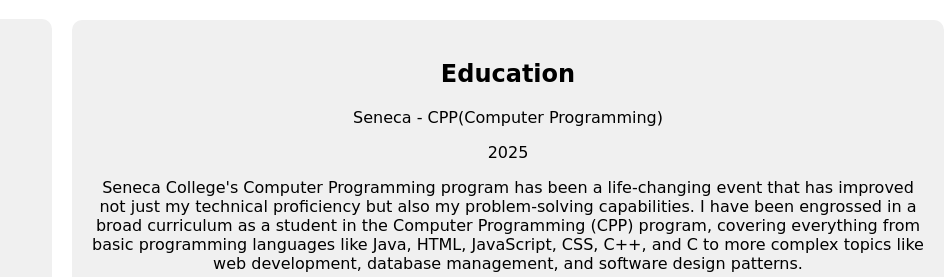
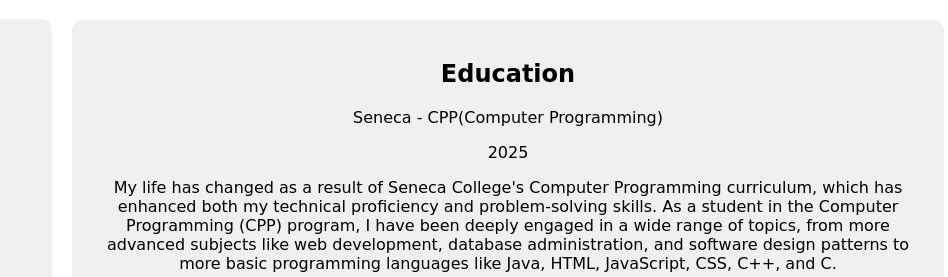
Before and after one commit to Taranomn/Taranom.githun.io, a website: page index.html in a window 1280 px wide. Shown: the top 277 px of the page, 332-1280 px from the left. Drawn offline with Linux system fonts and the light colour scheme; a web font is replaced by a local one.

Commit message:
Update index.html

```diff
--- a/index.html
+++ b/index.html
@@ -34,7 +34,7 @@
             <h2>Education</h2>
             <p>Seneca - CPP(Computer Programming)</p>
             <p>2025</p>
-            <p>Seneca College's Computer Programming program has been a life-changing event that has improved not just my technical proficiency but also my problem-solving capabilities. I have been engrossed in a broad curriculum as a student in the Computer Programming (CPP) program, covering everything from basic programming languages like Java, HTML, JavaScript, CSS, C++, and C to more complex topics like web development, database management, and software design patterns.</p>
+            <p>My life has changed as a result of Seneca College's Computer Programming curriculum, which has enhanced both my technical proficiency and problem-solving skills. As a student in the Computer Programming (CPP) program, I have been deeply engaged in a wide range of topics, from more advanced subjects like web development, database administration, and software design patterns to more basic programming languages like Java, HTML, JavaScript, CSS, C++, and C.</p>
 
             <p>I have applied academic knowledge in relevant ways throughout my studies by working on real-world difficulties through practical, hands-on initiatives. Among these projects have been the creation of powerful software programs, dynamic websites, and databases with effective data storage and retrieval systems. My coding skills have become more solid with each project, and I've learned the value of clear, maintainable code and productive teamwork.</p>
 
```
